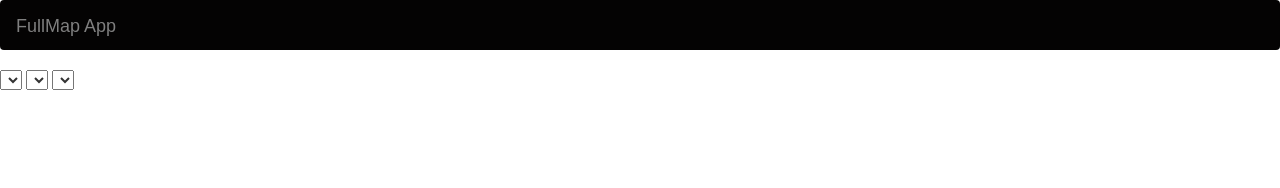
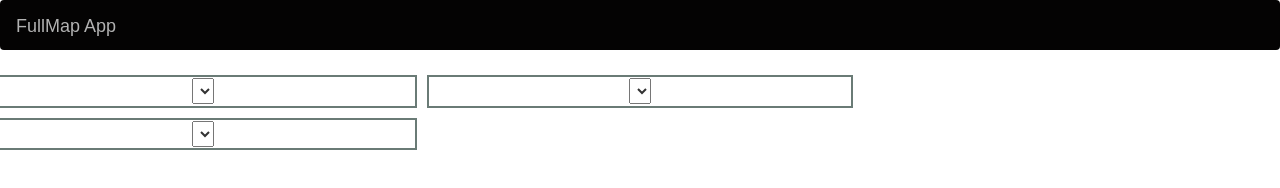
Before and after one commit to fterdal/static-ui-start, a website: page views/index.html in a window 1280 px wide. Drawn offline with nearby package versions, Linux system fonts and the light colour scheme; files that its build step writes are made by us from their sources.

Commit message:
4pm commit

```diff
--- a/assets/stylesheets/main.scss
+++ b/assets/stylesheets/main.scss
@@ -3,18 +3,49 @@ $DavyGrey :    #595959;
 $RichBlack :   #040303;
 $SpringBud :   #506B29;
 $Smoke :       #6A7B76;
-$TrolleyGrey : #7F7F7F;
+$AshGrey :     #B2B2B2;
 
 * {
     font-family: Arial, Helvetica, sans-serif;
 }
 
+
+
 .navbar {
-  height: 5rem;
+  height: 40px;
   background-color: $RichBlack;
   text-align: center;
 
   span {
-      color: $TrolleyGrey;
+      color: $AshGrey;
   }
 }
+
+.content {
+    width: 100%;
+    font-size: 2rem;
+    //border: solid 5px black;
+    ::after {
+        content:"";
+        clear: both;
+    }
+}
+
+.selection-list {
+    height: 50px;
+    width: 100%;
+
+    .selection {
+        text-align: center;
+        display: inline-block;
+        border-style: solid;
+        border-color: $Smoke;
+        border-width: 2px;
+        margin: 5px;
+    }
+
+    ::after {
+        content:"";
+        clear: both;
+    }
+}
--- a/views/index.html
+++ b/views/index.html
@@ -1,24 +1,33 @@
-{% extends "layout.html" %}
+{% extends "layout.html" %} {% block content %}
 
-{% block content %}
+<div class="row selection-list">
 
+  <div class="selection col-sm-4">
     <select name="hotel">
       {% for hotel in hotels %}
       <option value={{hotel.id}}>{{hotel.name}}</option>
       {% endfor %}
     </select>
+  </div>
 
+  <div class="selection col-sm-4">
     <select name="activity">
       {% for activity in activities %}
       <option value={{activity.id}}>{{activity.name}}</option>
       {% endfor %}
     </select>
+  </div>
 
+  <div class="selection col-sm-4">
     <select name="restaurant">
       {% for restaurant in restaurants %}
       <option value={{restaurant.id}}>{{restaurant.name}}</option>
       {% endfor %}
     </select>
+  </div>
+
+  <!-- endrow -->
+</div>
 
 
 {% endblock %}
--- a/views/layout.html
+++ b/views/layout.html
@@ -1,20 +1,24 @@
 <!DOCTYPE html>
 
 <html>
+
 <head>
   <title>Trip Planner Static</title>
+  <link href="/bootstrap/css/bootstrap.min.css" rel="stylesheet">
   <link href="stylesheets/main.css" rel="stylesheet">
-    <link href="/bootstrap/css/bootstrap.min.css" rel="stylesheet">
+
 </head>
 
 <body>
   <nav class="navbar">
     <span class="navbar-brand"> FullMap App</span>
   </nav>
+  <div class='content'>
     {% block content %} {% endblock %}
+  </div>
 </body>
-
 
 <script src="jquery/jquery.min.js"></script>
 <script src="bootstrap/js/bootstrap.min.js"></script>
+
 </html>
```
Also changed, not shown: public/stylesheets/main.css. Lines whose indentation alone changed are shown as unchanged.
